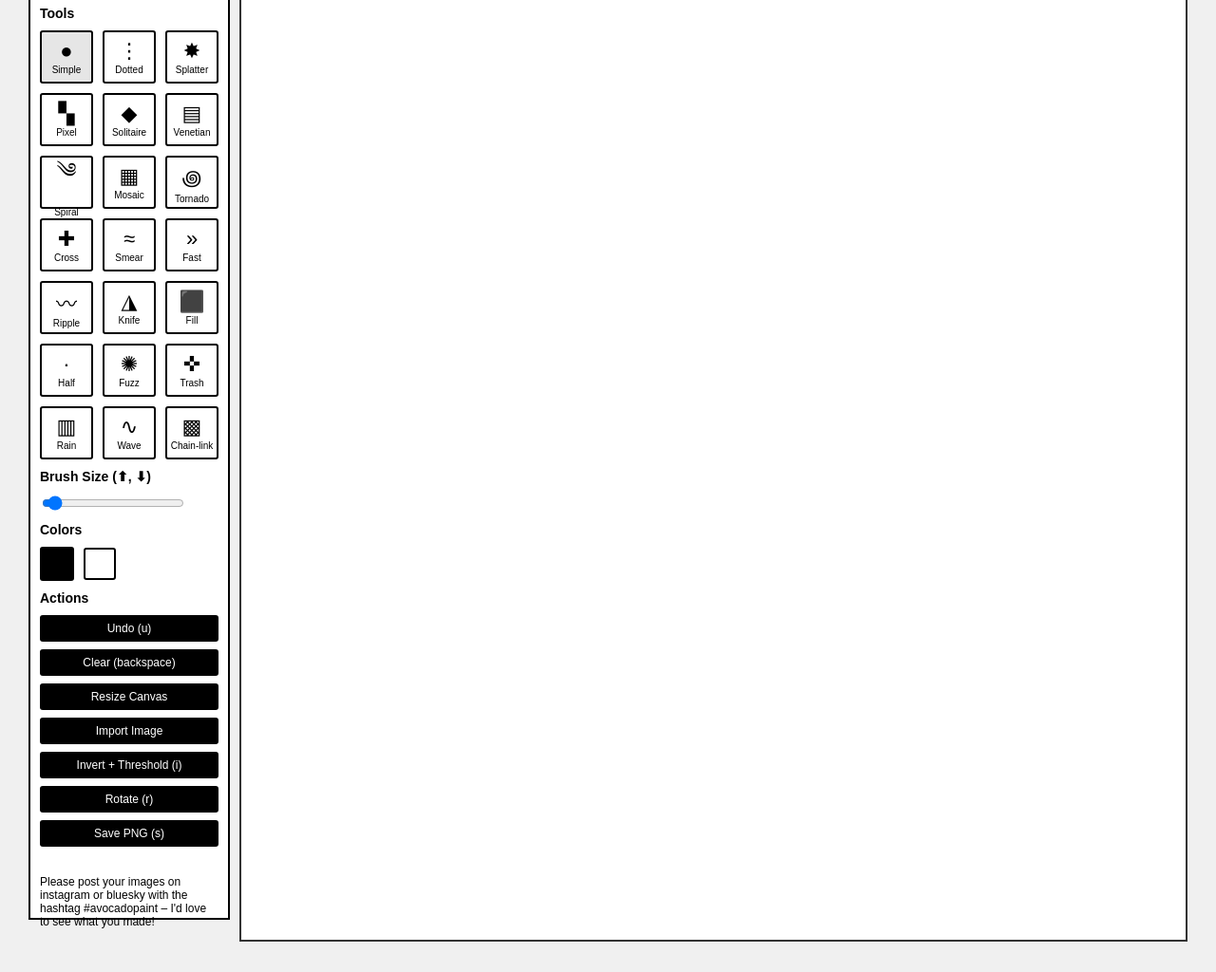
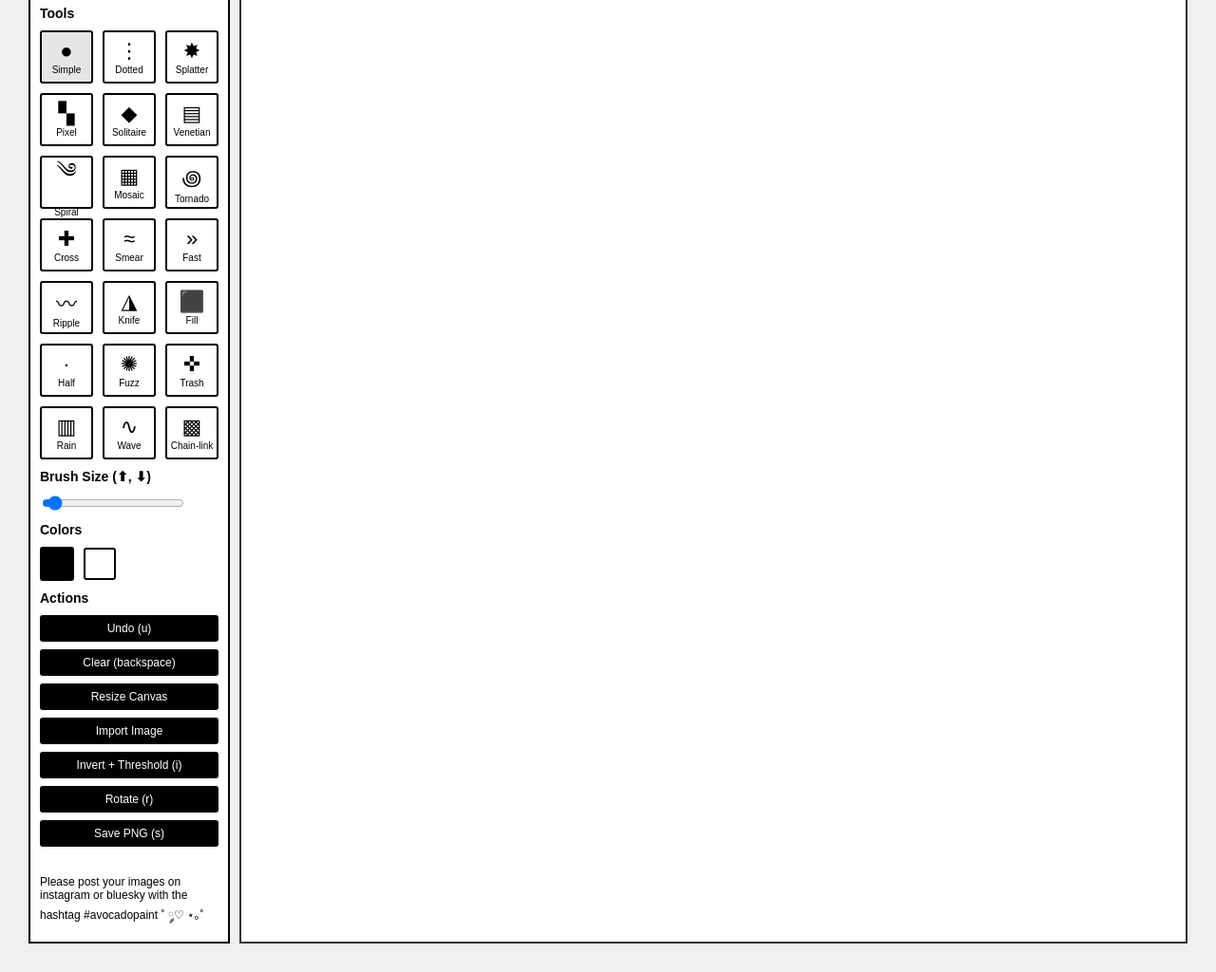
Before and after one commit to nightphilosophy/avocado, a plain HTML site: page index.html in a window 1280 px wide. Shown: the part 69-1093 px from the top of the page at 95% size. Drawn offline with Linux system fonts and the light colour scheme.

Commit message:
Update index.html

```diff
--- a/index.html
+++ b/index.html
@@ -34,7 +34,7 @@ body {
   border: 2px solid #000;
   padding: 10px;
   width: 220px;
-  height: 975px;
+  height: 1000px;
   display: flex;
   flex-direction: column;
   gap: 10px;
@@ -239,7 +239,7 @@ label { font-weight: bold; font-size: 12px; }
     </div>
 
     <div class="user-note">
-      Please post your images on instagram or bluesky with the hashtag #avocadopaint – I'd love to see what you made!
+      Please post your images on instagram or bluesky with the hashtag #avocadopaint ˚ ༘♡ ⋆｡˚
     </div>
   </div>
 
```
